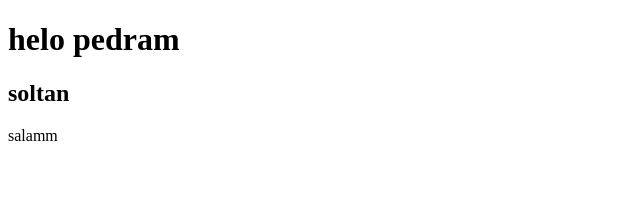
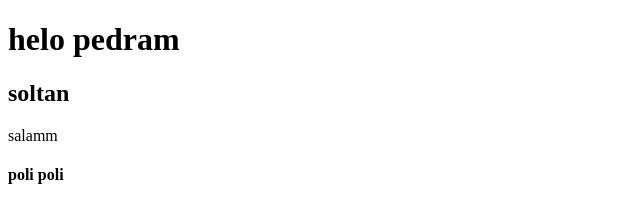
Before and after one commit to PEDRAM138/web-weaver, a plain HTML site: page pedram.html in a window 1280 px wide. Shown: the full height of the page, 0-640 px from the left. Drawn offline with Linux system fonts and the light colour scheme.

Commit message:
saiv poli

```diff
--- a/pedram.html
+++ b/pedram.html
@@ -9,5 +9,6 @@
     <h1>helo pedram</h1>
     <h2>soltan</h2>
     salamm
+    <h4>poli poli</h4>
 </body>
 </html>
```
